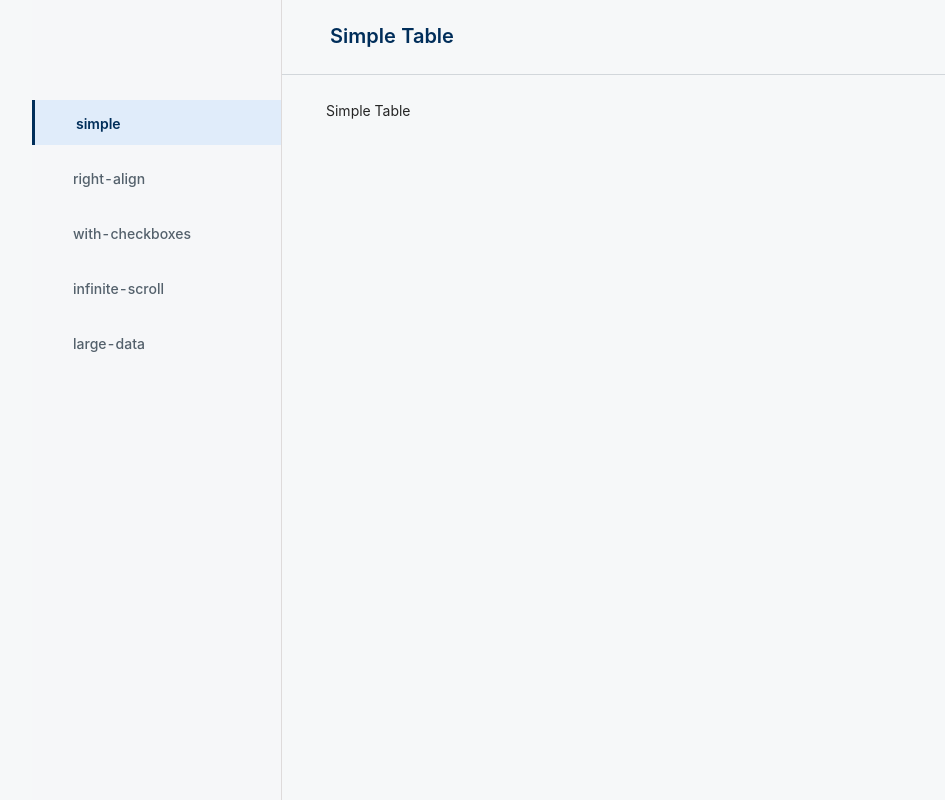
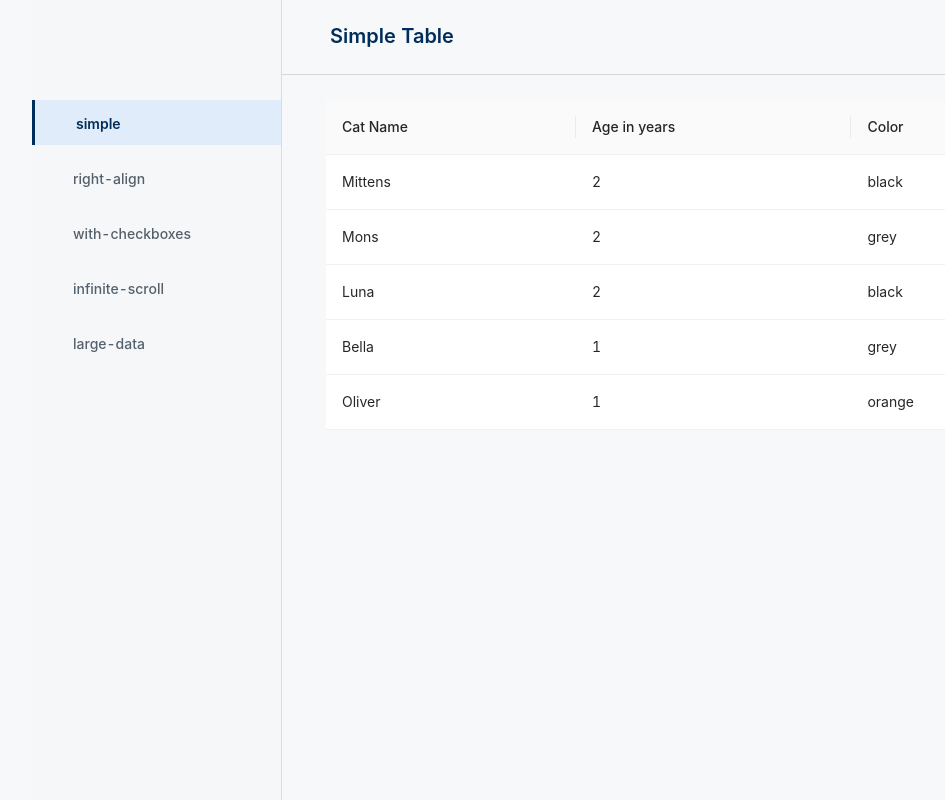
Before and after one commit to Bastieno/data-table, a Next.js app: page / in a window 1280 px wide. Shown: the whole page, without its empty margins (118-1063 px from the left). Built offline with nearby package versions, Linux system fonts and the light colour scheme.

Commit message:
feat: create the DataTable component

```diff
--- a/components/AsideMenu.tsx
+++ b/components/AsideMenu.tsx
@@ -2,8 +2,7 @@ import { Box, Text } from './primitives'
 import { useMenuContext } from './providers/MenuProvider'
 
 const AsideMenuLinks = (): JSX.Element => {
-    const { setActiveLinkId, menuLinks, addActiveClass } =
-    useMenuContext()
+  const { setActiveLinkId, menuLinks, addActiveClass } = useMenuContext()
 
   return (
     <Box
--- a/components/Content.tsx
+++ b/components/Content.tsx
@@ -1,8 +1,16 @@
 import { Box } from './primitives'
 import { useMenuContext } from './providers/MenuProvider'
+import { DataTable } from './DataTable'
+import { data, columns } from '../data'
 
 const SimpleTable = (): JSX.Element => {
-  return <Box>Simple Table</Box>
+  return (
+    <DataTable
+      columns={columns}
+      rows={data}
+      onRowClick={(rowData, rowIndex) => console.log({ rowData, rowIndex })}
+    />
+  )
 }
 
 const NumericTextRightAligned = (): JSX.Element => {
--- /dev/null
+++ b/components/DataTable.tsx
@@ -0,0 +1,64 @@
+import { Table } from 'antd'
+
+export type ColumnDefinitionType<T, K extends keyof T> = {
+  id: K
+  label: string
+  numeric?: boolean
+  width?: number | string
+}
+
+interface DataTableProps<T, K extends keyof T> {
+  columns: ColumnDefinitionType<T, K>[]
+  rows: T[]
+  onRowClick?: (rowData: T, rowIndex: React.Key) => void
+  onSelectionChange?: (selectedRowKeys: React.Key[], selectedRows: T[]) => void
+  selectable?: boolean
+}
+
+export function DataTable<T extends {}, K extends keyof T>({
+  columns,
+  rows,
+  onRowClick,
+  onSelectionChange,
+  selectable,
+}: DataTableProps<T, K>): JSX.Element {
+  const rowSelection = {
+    onChange: (selectedRowKeys: React.Key[], selectedRows: T[]) =>
+      onSelectionChange(selectedRowKeys, selectedRows),
+  }
+
+  function transformColumns(columns) {
+    return columns.map((column) => {
+      const base = {
+        dataIndex: column.id,
+        title: column.label,
+        align: column.numeric ? 'right' : 'left',
+      }
+      if (column.width) {
+        base['width'] = column.width
+      }
+      return base
+    })
+  }
+
+  return (
+    <Table
+      rowKey="id"
+      columns={transformColumns(columns)}
+      dataSource={rows}
+      pagination={false}
+      scroll={{ y: '500' }}
+      rowSelection={
+        selectable && {
+          type: 'checkbox',
+          ...rowSelection,
+        }
+      }
+      onRow={(record, rowIndex) => {
+        return {
+          onClick: (_event) => onRowClick(record, rowIndex),
+        }
+      }}
+    />
+  )
+}
--- /dev/null
+++ b/data/index.ts
@@ -0,0 +1,75 @@
+import { ColumnDefinitionType } from '../components/DataTable'
+
+interface Cat {
+  id: number
+  name: string
+  age: number
+  gender: string
+  color: string
+  activityLevel?: string
+  favoriteFood?: string
+}
+
+export const data: Cat[] = [
+  {
+    id: 1,
+    name: 'Mittens',
+    color: 'black',
+    age: 2,
+    gender: 'female',
+    activityLevel: 'high',
+    favoriteFood: 'milk',
+  },
+  {
+    id: 2,
+    name: 'Mons',
+    color: 'grey',
+    age: 2,
+    gender: 'male',
+    favoriteFood: 'old socks',
+    activityLevel: 'medium',
+  },
+  {
+    id: 3,
+    name: 'Luna',
+    color: 'black',
+    age: 2,
+    gender: 'female',
+    activityLevel: 'medium',
+    favoriteFood: 'fish',
+  },
+  {
+    id: 4,
+    name: 'Bella',
+    color: 'grey',
+    age: 1,
+    gender: 'female',
+    activityLevel: 'high',
+    favoriteFood: 'mice',
+  },
+  {
+    id: 5,
+    name: 'Oliver',
+    color: 'orange',
+    age: 1,
+    gender: 'male',
+    activityLevel: 'low',
+    favoriteFood: 'fish',
+  },
+]
+
+export const columns: ColumnDefinitionType<Cat, keyof Cat>[] = [
+  {
+    id: 'name',
+    label: 'Cat Name',
+    width: 250,
+  },
+  {
+    id: 'age',
+    label: 'Age in years',
+  },
+  {
+    id: 'color',
+    label: 'Color',
+  },
+]
```
Also changed, not shown: components/providers/MenuProvider.tsx (+3 -8 lines), .eslintrc.json, pages/_app.tsx (line endings or trailing spaces), styles/baseStyles.ts (indentation only), styles/layout.scss (indentation only). Lines whose indentation alone changed are shown as unchanged.
